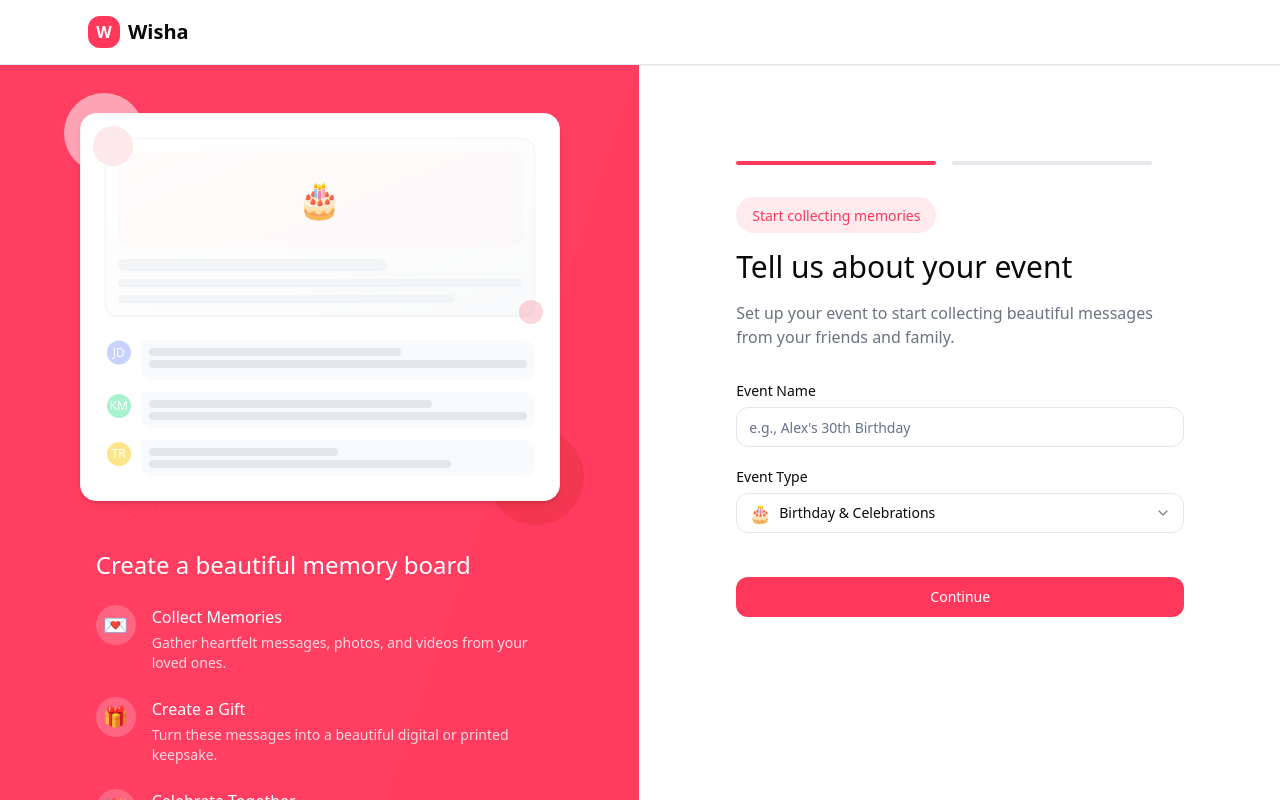
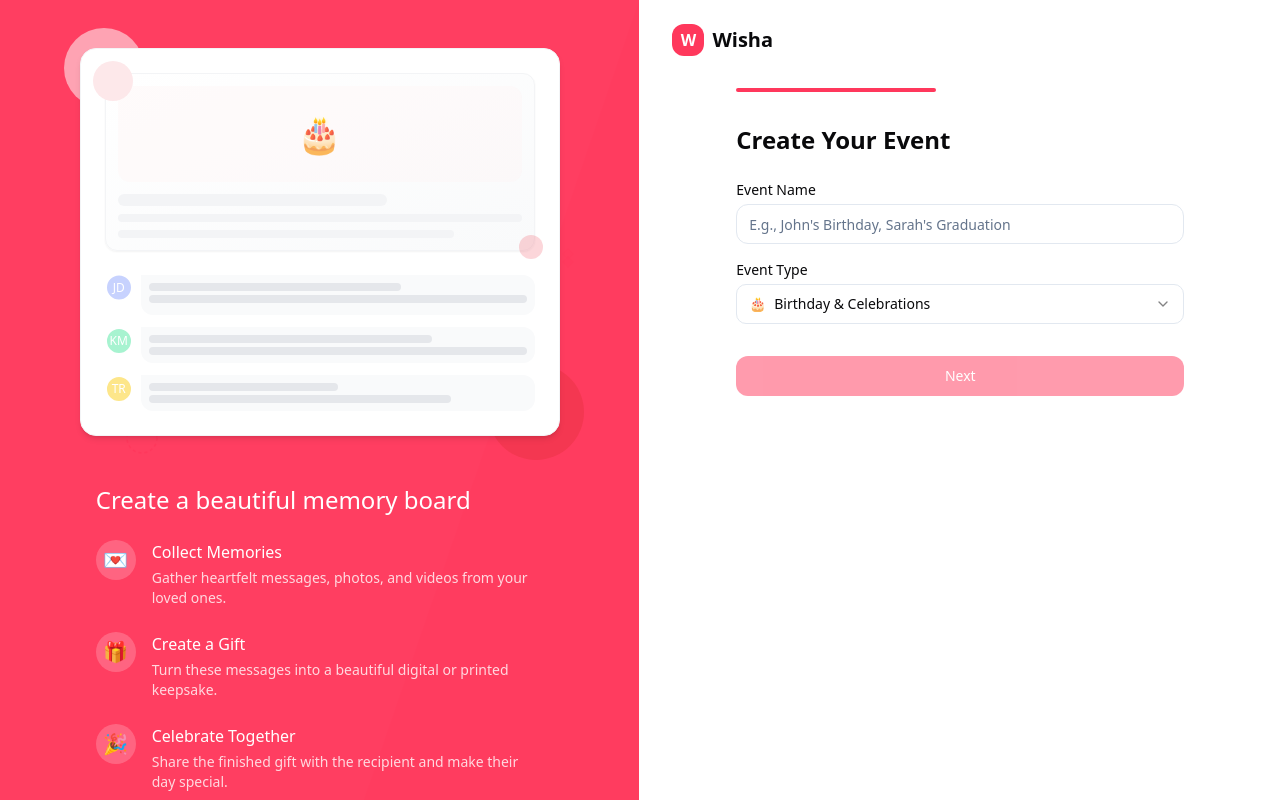
Before and after one commit to kasidyray/wisha, a React (Vite) app: page /create-event in a window 1280 px wide. Shown: the top 800 px of the page. Built offline with nearby package versions, Linux system fonts and the light colour scheme.

Commit message:
Update create event page: removed header, added logo to right section, removed step indicator for logged-in users

```diff
--- a/src/components/EventForm.tsx
+++ b/src/components/EventForm.tsx
@@ -13,9 +13,10 @@ import { Loader2 } from 'lucide-react';
 
 interface EventFormProps {
   onSubmit: (eventData: any) => void;
+  userLoggedIn?: boolean;
 }
 
-const EventForm: React.FC<EventFormProps> = ({ onSubmit }) => {
+const EventForm: React.FC<EventFormProps> = ({ onSubmit, userLoggedIn = false }) => {
   const { user, checkUserExists, login, signup } = useAuth();
 
   const [step, setStep] = useState(1);
@@ -63,7 +64,7 @@ const EventForm: React.FC<EventFormProps> = ({ onSubmit }) => {
       }
 
       // If user is already logged in, submit directly
-      if (user) {
+      if (user || userLoggedIn) {
         onSubmit(formData);
         return;
       }
@@ -144,235 +145,187 @@ const EventForm: React.FC<EventFormProps> = ({ onSubmit }) => {
 
   return (
     <div className="w-full max-w-md mx-auto">
-      {/* Step indicator - horizontal lines */}
+      {/* Step indicator - Only show for non-logged in users */}
+      {!userLoggedIn && (
         <div className="mb-8 flex">
           <div
             className={`h-1 w-[200px] rounded-full transition-colors duration-300 ${step === 1 ? 'bg-[#FF385C]' : 'bg-gray-200'}`}
           ></div>
-        <div className="mx-2"></div>
-        <div
-          className={`h-1 w-[200px] rounded-full transition-colors duration-300 ${step === 2 ? 'bg-[#FF385C]' : 'bg-gray-200'}`}
-        ></div>
         </div>
+      )}
 
-      <form className="space-y-6 animate-fade-in">
-        {step === 1 && (
-          <div className="space-y-5 animate-fade-in">
-            <div className="mb-8">
-              <div className="inline-block bg-[#FF385C]/10 px-4 py-1.5 rounded-full mb-4">
-                <span className="text-sm font-medium text-[#FF385C]">Start collecting memories</span>
-              </div>
-              <h1 className="text-3xl font-medium mb-4">
-                Tell us about your event
+      {/* Form Title */}
+      <h1 className="text-2xl font-semibold mb-6">
+        {step === 1 ? 'Create Your Event' : 'Set Up Your Account'}
       </h1>
-              <p className="text-gray-500">
-                Set up your event to start collecting beautiful messages from your friends and family.
-              </p>
-            </div>
 
+      {/* Form Content */}
+      <div className="space-y-6">
+        {step === 1 ? (
+          /* Step 1: Event Details */
+          <>
+            <div className="space-y-4">
               <div>
-              <label htmlFor="eventName" className="block mb-1.5 text-sm font-medium">
+                <label htmlFor="eventName" className="block text-sm font-medium mb-1">
                   Event Name
                 </label>
                 <Input
                   id="eventName"
                   name="eventName"
-                type="text"
-                placeholder="e.g., Alex's 30th Birthday"
+                  placeholder="E.g., John's Birthday, Sarah's Graduation"
                   value={formData.eventName}
                   onChange={handleChange}
-                className="w-full rounded-xl border-gray-200 focus-visible:ring-primary"
                   required
                 />
               </div>
 
               <div>
-              <label htmlFor="eventType" className="block mb-1.5 text-sm font-medium">
+                <label htmlFor="eventType" className="block text-sm font-medium mb-1">
                   Event Type
                 </label>
-              <div className="relative">
                 <Select
                   value={formData.eventType}
                   onValueChange={handleEventTypeChange}
                 >
-                  <SelectTrigger className="w-full rounded-xl border-gray-200">
-                    <SelectValue placeholder="Select event type..." />
+                  <SelectTrigger>
+                    <SelectValue placeholder="Select event type" />
                   </SelectTrigger>
                   <SelectContent>
-                    {eventTypes.map(type => (
+                    {eventTypes.map((type) => (
                       <SelectItem key={type.value} value={type.value}>
-                        <span className="flex items-center">
-                          <span className="mr-2 text-lg">{type.icon}</span>
-                          {type.label}
-                        </span>
+                        <div className="flex items-center">
+                          <span className="mr-2">{type.icon}</span>
+                          <span>{type.label}</span>
+                        </div>
                       </SelectItem>
                     ))}
                   </SelectContent>
                 </Select>
               </div>
             </div>
-
-            <div className="pt-6">
-              <Button
-                type="button"
-                onClick={handleNext}
-                className="w-full bg-[#FF385C] hover:bg-[#FF385C]/90 text-white rounded-xl py-3 font-medium"
-              >
-                Continue
-              </Button>
-            </div>
-          </div>
-        )}
-
-        {step === 2 && (
-          <div className="space-y-5 animate-fade-in">
-            <div className="mb-8">
-              <div className="inline-block bg-[#FF385C]/10 px-4 py-1.5 rounded-full mb-4">
-                <span className="text-sm font-medium text-[#FF385C]">Almost there</span>
-              </div>
-              <h1 className="text-3xl font-medium mb-4">
-                Enter your email
-              </h1>
-              <p className="text-gray-500">
-                This will allow you to save, invite, and share your event.
-              </p>
-            </div>
-
+          </>
+        ) : (
+          /* Step 2: Account Info */
+          <>
+            <div className="space-y-4">
               <div>
-              <label htmlFor="email" className="block mb-1.5 text-sm font-medium">
-                Email
+                <label htmlFor="email" className="block text-sm font-medium mb-1">
+                  Email Address
                 </label>
                 <Input
                   id="email"
                   name="email"
                   type="email"
-                placeholder="your@email.com"
+                  placeholder="you@example.com"
                   value={formData.email}
                   onChange={handleChange}
-                className="w-full rounded-xl border-gray-200 focus-visible:ring-primary"
+                  disabled={isCheckingUser}
                   required
                 />
-              {formData.email && (
-                <div className="mt-2 flex items-center">
-                  {isCheckingUser ? (
-                    <div className="flex items-center text-sm text-gray-500">
-                      <Loader2 className="h-4 w-4 mr-2 animate-spin" />
-                      Checking account...
               </div>
-                  ) : userExists === true ? (
-                    <p className="text-green-600 text-sm">Looks like you're already registered with Wisha. Enter your password.</p>
-                  ) : userExists === false ? (
-                    <p className="text-blue-600 text-sm">Looks like you're new to Wisha. What name should we call you?</p>
-                  ) : null}
+
+              {isCheckingUser && (
+                <div className="flex items-center justify-center py-2">
+                  <Loader2 className="h-5 w-5 animate-spin text-[#FF385C]" />
+                  <span className="ml-2 text-sm text-gray-500">Checking email...</span>
                 </div>
               )}
+
+              {!isCheckingUser && userExists === false && !isEditingEmail && (
+                <>
+                  <div className="grid grid-cols-2 gap-4">
+                    <div>
+                      <label htmlFor="firstName" className="block text-sm font-medium mb-1">
+                        First Name
+                      </label>
+                      <Input
+                        id="firstName"
+                        name="firstName"
+                        placeholder="Jane"
+                        value={formData.firstName}
+                        onChange={handleChange}
+                        required
+                      />
                     </div>
+                    <div>
+                      <label htmlFor="lastName" className="block text-sm font-medium mb-1">
+                        Last Name
+                      </label>
+                      <Input
+                        id="lastName"
+                        name="lastName"
+                        placeholder="Doe"
+                        value={formData.lastName}
+                        onChange={handleChange}
+                      />
+                    </div>
+                  </div>
+                </>
+              )}
 
-            {userExists === true && (
+              {!isCheckingUser && userExists !== null && !isEditingEmail && (
                 <div>
-                <label htmlFor="password" className="block mb-1.5 text-sm font-medium">
+                  <label htmlFor="password" className="block text-sm font-medium mb-1">
                     Password
                   </label>
                   <Input
                     id="password"
                     name="password"
                     type="password"
-                  placeholder="Enter your password"
+                    placeholder={userExists ? "Enter your password" : "Create a password"}
                     value={formData.password}
                     onChange={handleChange}
-                  className="w-full rounded-xl border-gray-200 focus-visible:ring-primary"
                     required
                   />
                 </div>
               )}
-
-            {userExists === false && (
-              <>
-                <div className="grid grid-cols-2 gap-4">
-                  <div>
-                    <label htmlFor="firstName" className="block mb-1.5 text-sm font-medium">
-                      First Name
-                    </label>
-                    <Input
-                      id="firstName"
-                      name="firstName"
-                      type="text"
-                      placeholder="First name"
-                      value={formData.firstName}
-                      onChange={handleChange}
-                      className="w-full rounded-xl border-gray-200 focus-visible:ring-primary"
-                      required
-                    />
-                  </div>
-                  <div>
-                    <label htmlFor="lastName" className="block mb-1.5 text-sm font-medium">
-                      Last Name
-                    </label>
-                    <Input
-                      id="lastName"
-                      name="lastName"
-                      type="text"
-                      placeholder="Last name"
-                      value={formData.lastName}
-                      onChange={handleChange}
-                      className="w-full rounded-xl border-gray-200 focus-visible:ring-primary"
-                    />
-                  </div>
-                </div>
-
-                <div>
-                  <label htmlFor="password" className="block mb-1.5 text-sm font-medium">
-                    Set a password
-                  </label>
-                  <Input
-                    id="password"
-                    name="password"
-                    type="password"
-                    placeholder="Choose a secure password"
-                    value={formData.password}
-                    onChange={handleChange}
-                    className="w-full rounded-xl border-gray-200 focus-visible:ring-primary"
-                    required
-                  />
-                  <p className="text-xs text-gray-500 mt-1.5">
-                    Must be at least 8 characters
-                  </p>
             </div>
           </>
         )}
+      </div>
 
-            <div className="pt-6 flex space-x-4">
+      {/* Form Actions */}
+      <div className="flex justify-between mt-8">
+        {step > 1 && (
           <Button
             type="button"
             variant="outline"
             onClick={handleBack}
-                className="rounded-xl border-gray-200 hover:bg-gray-50"
           >
             Back
           </Button>
+        )}
+
         <Button
           type="button"
+          className={`${step > 1 ? 'ml-auto' : 'w-full'} bg-[#FF385C] hover:bg-[#FF385C]/90`}
           onClick={handleNext}
-                className="flex-1 bg-[#FF385C] hover:bg-[#FF385C]/90 text-white rounded-xl py-3 font-medium"
           disabled={
+            isCheckingUser ||
+            (step === 1 && (!formData.eventName || !formData.eventType)) ||
+            (step === 2 && (
               !formData.email ||
-                  isCheckingUser
+              (userExists === false && !formData.firstName) ||
+              (userExists !== null && !isEditingEmail && !formData.password)
+            ))
           }
         >
           {isCheckingUser ? (
-                  <div className="flex items-center justify-center">
-                    <Loader2 className="h-4 w-4 mr-2 animate-spin" />
-                    Checking...
-                  </div>
-                ) : userExists !== null &&
-                   ((userExists === true && formData.password) ||
-                    (userExists === false && formData.firstName && formData.password))
-                    ? 'Create Event' : 'Next'}
+            <>
+              <Loader2 className="mr-2 h-4 w-4 animate-spin" />
+              Checking
+            </>
+          ) : step === 1 ? (
+            userLoggedIn ? "Create Event" : "Next"
+          ) : (
+            userExists === null || isEditingEmail ? (
+              "Next"
+            ) : (
+              "Create Event"
+            )
+          )}
         </Button>
       </div>
-          </div>
-        )}
-      </form>
     </div>
   );
 };
--- a/src/pages/CreateEvent.tsx
+++ b/src/pages/CreateEvent.tsx
@@ -36,21 +36,6 @@ const CreateEvent = () => {
 
   return (
     <div className="min-h-screen flex flex-col">
-      {/* Header */}
-      <header className="sticky top-0 z-50 border-b bg-white/95 backdrop-blur-sm shadow-sm">
-        <div className="container max-w-6xl mx-auto px-4 py-4 flex justify-between items-center">
-          <Link to="/" className="inline-flex items-center gap-2">
-            <div className="h-8 w-8 rounded-lg bg-[#FF385C] flex items-center justify-center text-white font-bold">
-              W
-            </div>
-            <span className="text-xl font-bold">Wisha</span>
-          </Link>
-          <div>
-            {currentUser && <UserAvatar user={currentUser} />}
-          </div>
-        </div>
-      </header>
-
       <div className="flex flex-1">
         {/* Left Column - Illustration with brand background */}
         <div className="hidden lg:block w-1/2 bg-[#FF385C] relative overflow-hidden">
@@ -121,9 +106,22 @@ const CreateEvent = () => {
         <div className="hidden lg:block w-px bg-gray-200 h-full"></div>
 
         {/* Right Column - Form */}
-        <div className="w-full lg:w-1/2 px-4 py-12 flex items-start justify-center">
-          <div className="w-full max-w-lg pt-12">
-            <EventForm onSubmit={handleCreateEvent} />
+        <div className="w-full lg:w-1/2 px-4 py-6 flex flex-col items-start">
+          {/* Logo */}
+          <div className="w-full flex justify-between items-center mb-8 px-4">
+            <Link to="/" className="inline-flex items-center gap-2">
+              <div className="h-8 w-8 rounded-lg bg-[#FF385C] flex items-center justify-center text-white font-bold">
+                W
+              </div>
+              <span className="text-xl font-bold">Wisha</span>
+            </Link>
+            {currentUser && <UserAvatar user={currentUser} />}
+          </div>
+
+          <div className="w-full flex justify-center">
+            <div className="w-full max-w-lg">
+              <EventForm onSubmit={handleCreateEvent} userLoggedIn={!!currentUser} />
+            </div>
           </div>
         </div>
       </div>
```
Lines whose indentation alone changed are shown as unchanged.
